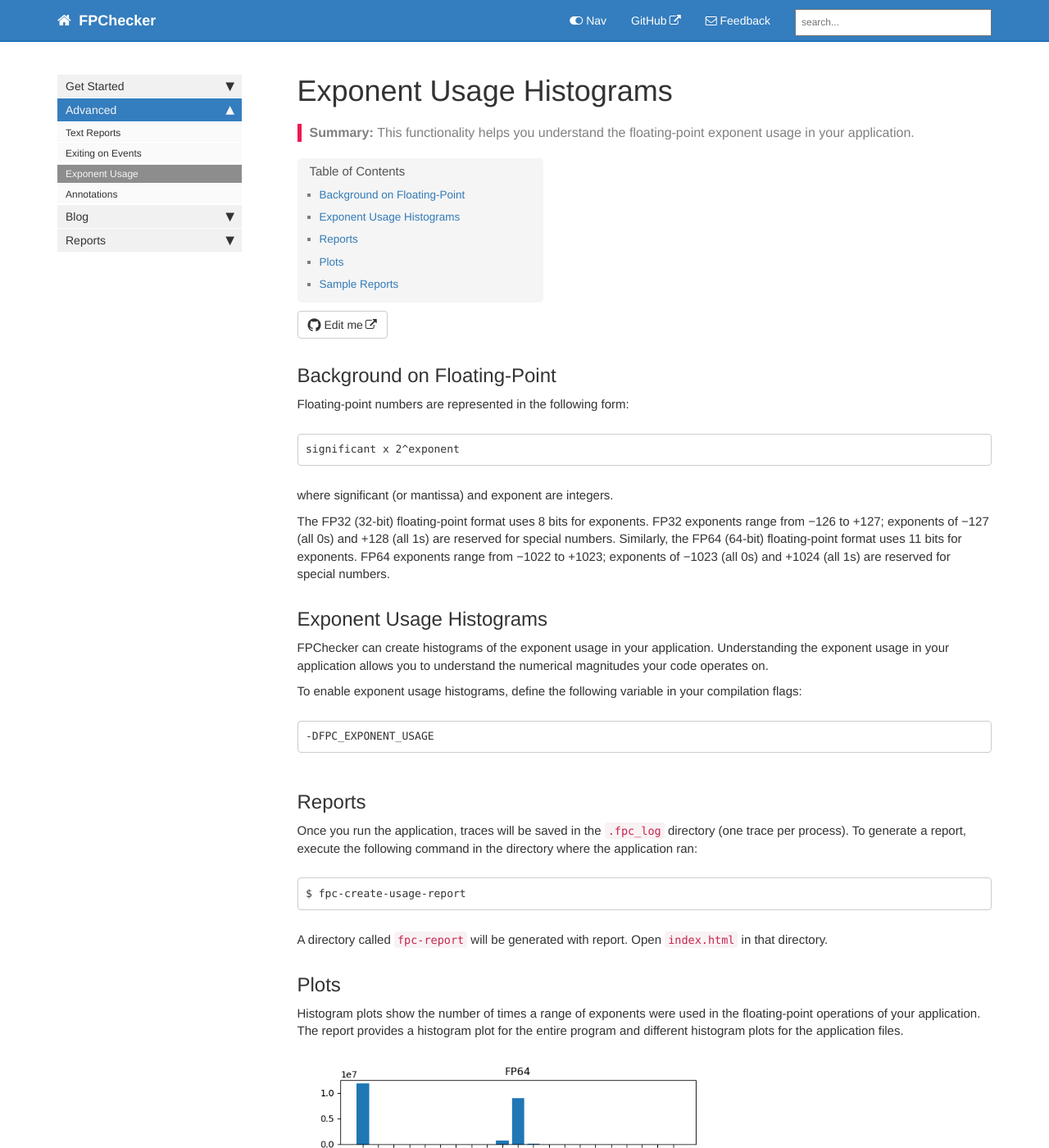
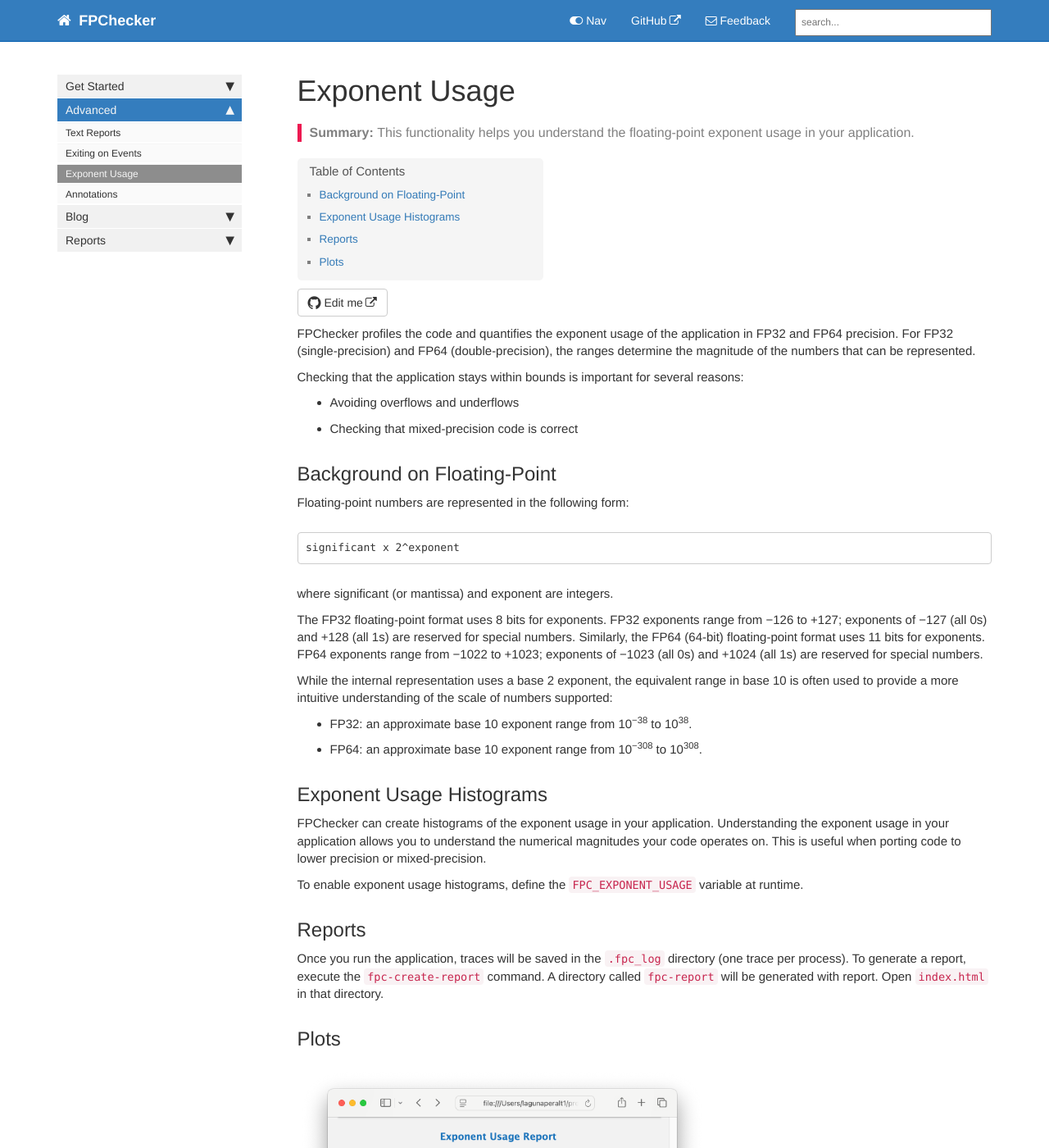
Before and after one commit to ilagunap/fpchecker-doc, a Jekyll site: the page built from exponent-usage.md, in a window 1280 px wide and 1400 px high. Shown: the whole window at 82% size. Built offline with Jekyll 4.4.1, drawn with Linux system fonts in a browser that asks for light colours; comment, search, counter and statistics services are not loaded; some of the changed text lies outside the part shown.

Commit message:
exponent changes

````diff
--- a/exponent-usage.md
+++ b/exponent-usage.md
@@ -1,5 +1,5 @@
 ---
-title: "Exponent Usage Histograms"
+title: "Exponent Usage"
 keywords: sample homepage
 layout: page
 tags: [getting_started]
@@ -7,6 +7,15 @@
 permalink: exponent-usage.html
 summary: This functionality helps you understand the floating-point exponent usage in your application.
 ---
+
+FPChecker profiles the code and quantifies the exponent usage of the application in FP32 and FP64 precision.
+For FP32 (single-precision) and FP64 (double-precision), the ranges determine the magnitude of
+the numbers that can be represented.
+
+Checking that the application stays within bounds is important for several reasons:
+
+- Avoiding overflows and underflows
+- Checking that mixed-precision code is correct
 
 ## Background on Floating-Point
 
@@ -16,36 +25,25 @@
 ```
 where significant (or mantissa) and exponent are integers.
 
-The FP32 (32-bit) floating-point format uses 8 bits for exponents. FP32 exponents range from −126 to +127; exponents of −127 (all 0s) and +128 (all 1s) are reserved for special numbers. Similarly, the FP64 (64-bit) floating-point format uses 11 bits for exponents. FP64 exponents range from −1022 to +1023; exponents of −1023 (all 0s) and +1024 (all 1s) are reserved for special numbers.
+The FP32 floating-point format uses 8 bits for exponents. FP32 exponents range from −126 to +127; exponents of −127 (all 0s)
+and +128 (all 1s) are reserved for special numbers. Similarly, the FP64 (64-bit) floating-point format uses 11 bits for exponents. FP64 exponents range from −1022 to +1023; exponents of −1023 (all 0s) and +1024 (all 1s) are reserved for special numbers.
+
+While the internal representation uses a base 2 exponent, the equivalent range in base 10 is often used to provide a more intuitive understanding of the scale of numbers supported:
+
+- <p>FP32: an approximate base 10 exponent range from 10<sup>−38</sup> to 10<sup>38</sup>.</p>
+- <p>FP64: an approximate base 10 exponent range from 10<sup>−308</sup> to 10<sup>308</sup>.</p>
 
 ## Exponent Usage Histograms
 
-FPChecker can create histograms of the exponent usage in your application. Understanding the exponent usage in your application allows you to understand the numerical magnitudes your code operates on.
+FPChecker can create histograms of the exponent usage in your application. Understanding the exponent usage in your application allows you to understand the numerical magnitudes your code operates on. This is useful when porting code to lower precision or mixed-precision.
 
-To enable exponent usage histograms, define the following variable in your compilation flags:
-
-```
--DFPC_EXPONENT_USAGE
-```
+To enable exponent usage histograms, define the `FPC_EXPONENT_USAGE` variable at runtime.
 
 ## Reports
 
-Once you run the application, traces will be saved in the `.fpc_log` directory (one trace per process). To generate a report, execute the following command in the directory where the application ran:
-
-```
-$ fpc-create-usage-report
-```
-
-A directory called `fpc-report` will be generated with report. Open `index.html` in that directory.
+Once you run the application, traces will be saved in the `.fpc_log` directory (one trace per process).
+To generate a report, execute the `fpc-create-report` command. A directory called `fpc-report` will be generated with report. Open `index.html` in that directory.
 
 ## Plots
 
-Histogram plots show the number of times a range of exponents were used in the floating-point operations of your application. The report provides a histogram plot for the entire program and different histogram plots for the application files.
-
-{% include image.html file="fpchecker/lulesh2.0_-s_10_-p_-i_10_.png" alt="fpchecker" max-width=500  %}
-
-## Sample Reports
-
-These are some sample reports from open-source applications:
-- [LULESH](https://fpchecker.org/open-source-reports/exponent_usage/LULESH/fpc-report/)
-- [AMG](https://fpchecker.org/open-source-reports/exponent_usage/AMG/fpc-report/)
+{% include image.html file="fpchecker/exponent_usage.png" url="https://github.com/LLNL/FPChecker" alt="fpchecker" max-width=500  %}
````
